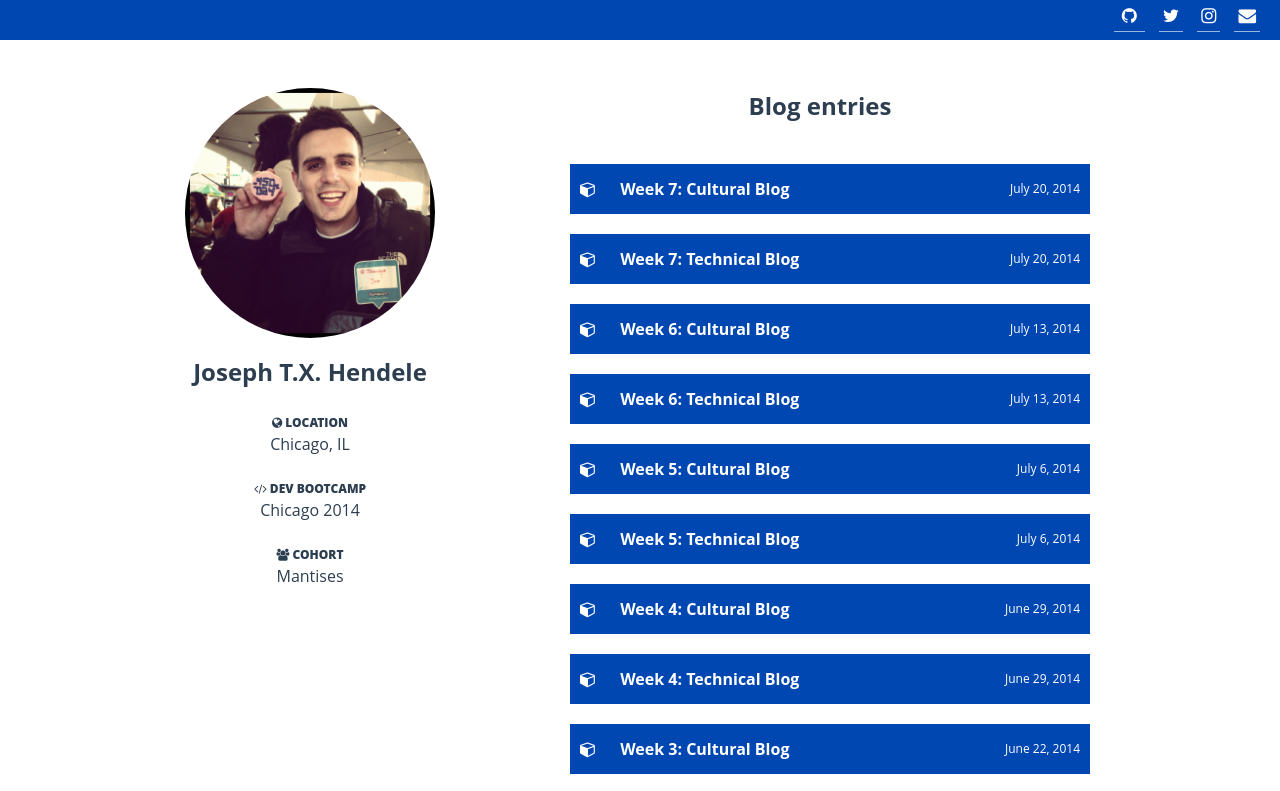
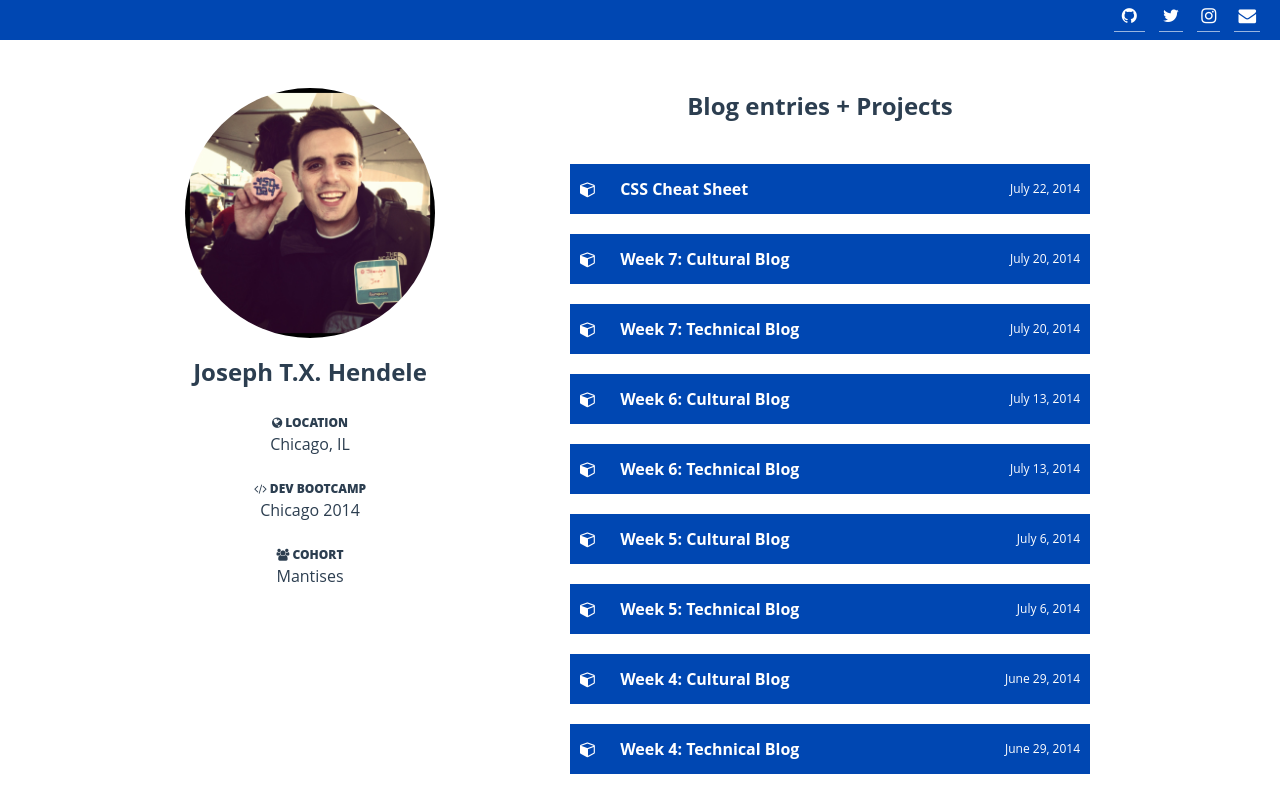
Before and after one commit to jhendge/jhendge.github.io, a plain HTML site: page index.html in a window 1280 px wide. Shown: the top 791 px of the page. Drawn offline with Linux system fonts and the light colour scheme.

Commit message:
Added css cheat sheet link

```diff
--- a/index.html
+++ b/index.html
@@ -76,8 +76,16 @@
 			</ul>
 		</aside>
 		<section>
-			<h2>Blog entries</h2>
+			<h2>Blog entries + Projects</h2>
 			<ul>
+				<a href="http://jhendge.github.io/unit1_projects/unit3_cheatsheet.html">
+					<li>
+						<i class="fa fa-cube">
+						</i>
+						<h3>CSS Cheat Sheet</h3>
+						<span>July 22, 2014</span>
+					</li>
+				</a>
 				<a href="http://jhendge.github.io/blog_posts/week7_cultural.html">
 					<li>
 						<i class="fa fa-cube">
```
